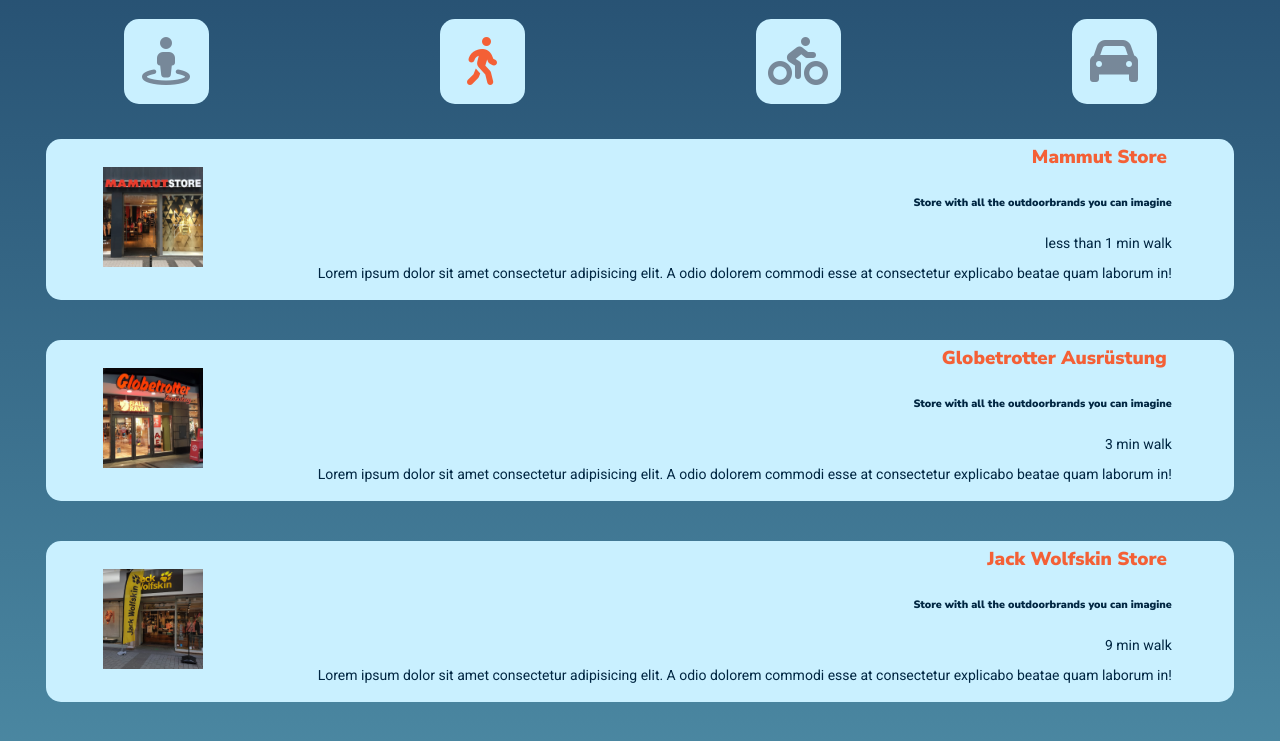
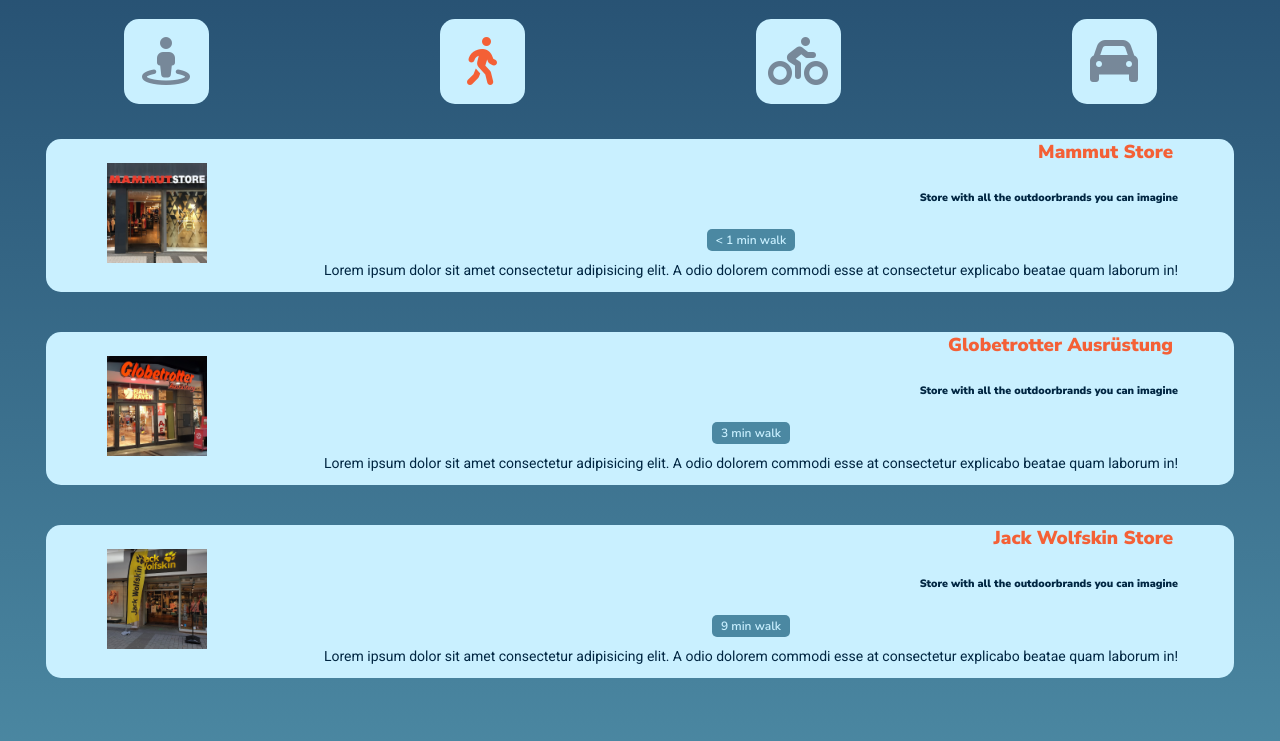
Before and after one commit to sascharissling/around-spaces-css, a website built with Parcel: page index.html in a window 1280 px wide. Shown: the part 67-808 px from the top of the page. Built offline with nearby package versions, Linux system fonts and the light colour scheme.

Commit message:
add sass partials /do not work yet

```diff
--- a/index.html
+++ b/index.html
@@ -40,7 +40,7 @@
           <div class="content__description">
             <h3>Mammut Store</h3>
             <h6>Store with all the outdoorbrands you can imagine</h6>
-            <p>less than 1 min walk</p>
+            <div class="badge">&lt; 1 min walk</div>
 
             <p>
               Lorem ipsum dolor sit amet consectetur adipisicing elit. A odio
@@ -60,7 +60,7 @@
           <div class="content__description">
             <h3>Globetrotter Ausrüstung</h3>
             <h6>Store with all the outdoorbrands you can imagine</h6>
-            <p>3 min walk</p>
+            <div class="badge">3 min walk</div>
             <p>
               Lorem ipsum dolor sit amet consectetur adipisicing elit. A odio
               dolorem commodi esse at consectetur explicabo beatae quam laborum
@@ -75,7 +75,7 @@
           <div class="content__description">
             <h3>Jack Wolfskin Store</h3>
             <h6>Store with all the outdoorbrands you can imagine</h6>
-            <p>9 min walk</p>
+            <div class="badge">9 min walk</div>
             <p>
               Lorem ipsum dolor sit amet consectetur adipisicing elit. A odio
               dolorem commodi esse at consectetur explicabo beatae quam laborum
--- /dev/null
+++ b/partials/_global.scss
@@ -0,0 +1,22 @@
+*,
+*::before,
+*::after {
+  box-sizing: border-box;
+}
+
+/*
+#c9F0FF - Diamond
+#4B88A2 - Rackley
+#002642 - Oxford Blue
+#254E70 - Dark Slate gray
+#F46036 - Portland Orange
+*/
+
+body {
+  background: linear-gradient(
+    0deg,
+    rgba(75, 136, 162, 1) 0%,
+    rgba(37, 78, 112, 1) 100%
+  );
+  height: 100vh;
+}
--- a/style.scss
+++ b/style.scss
@@ -15,6 +15,7 @@
 $primaryAccent: #f46036;
 $textColor: #002642;
 $boxBackgroundColor: #c9f0ff;
+$badgeColor: #4b88a2;
 $headerFont: Nunito Sans;
 
 body {
@@ -59,6 +60,7 @@
 
 .box {
   width: 94%;
+  height: auto;
   background: $boxBackgroundColor;
   border-radius: 15px;
   margin: 20px 0px 20px 0px;
@@ -68,10 +70,22 @@
   align-items: center;
   align-content: center;
   justify-content: space-around;
-}
 
-.content__description {
-  padding: 5px 10px 5px 5px;
+  .badge {
+    color: $boxBackgroundColor;
+    background: $badgeColor;
+    display: inline;
+    border-radius: 5px;
+    font-family: $headerFont;
+    font-size: 12px;
+    padding: 3px 9px;
+    text-align: right;
+
+    .content__description {
+      padding: 5px 10px 5px 5px;
+      height: auto;
+    }
+  }
 }
 
 h1 {
```
Also changed, not shown: partials/_box.scss (added), partials/_variables.scss (added).
